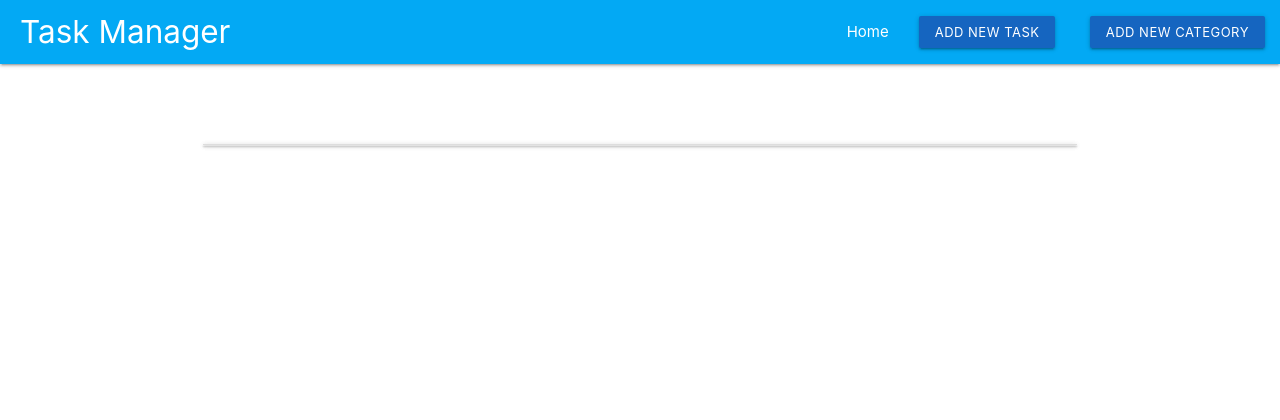
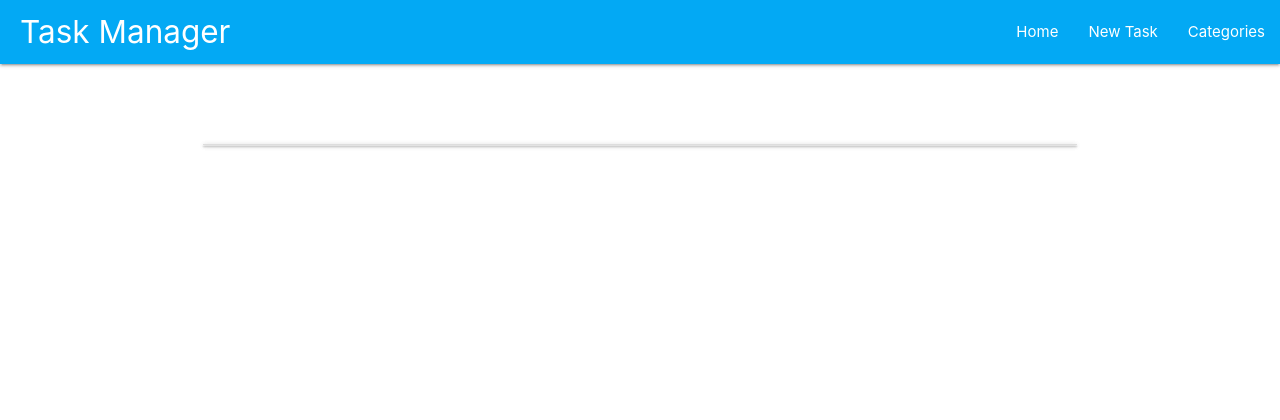
Before and after one commit to emidiovaleretto/flask-sqlalchemy-task-manager, a Flask app: page / in a window 1280 px wide. Shown: the top 420 px of the page. Run offline with Flask 2, Linux system fonts and the light colour scheme; data that the repository does not hold is empty.

Commit message:
Undone dropdown implementation.

```diff
--- a/taskmanager/static/js/script.js
+++ b/taskmanager/static/js/script.js
@@ -30,9 +30,3 @@ document.addEventListener('DOMContentLoaded', function() {
     let select = document.querySelectorAll('select');
     M.FormSelect.init(select);
   });
-
-  // dropdown initialization
-  document.addEventListener('DOMContentLoaded', function() {
-    let dropdown = document.querySelectorAll('.dropdown-trigger');
-    M.Dropdown.init(dropdown);
-  });
--- a/taskmanager/templates/base.html
+++ b/taskmanager/templates/base.html
@@ -23,18 +23,8 @@
                 <a href="#" data-target="mobile-demo" class="sidenav-trigger"><i class="fas fa-bars"></i></a>
                 <ul class="right hide-on-med-and-down">
                     <li><a href="{{ url_for('home') }}">Home</a></li>
-
-                    <!-- Dropdown Add New Task -->
-                    <ul id="add_task" class="dropdown-content">
-                        <li><a href="{{ url_for('add_task') }}">Add<i class="fas fa-plus-square right"></i></a></li>
-                    </ul>
-                    <a class="btn-small blue darken-3 dropdown-trigger" href="#!" data-target="add_task">Add New Task</a>
-
-                    <!-- Dropdown Add Category -->
-                    <ul id="add_category" class="dropdown-content">
-                        <li><a href="{{ url_for('add_category') }}">Add<i class="fas fa-plus-square"></i></a></li>
-                    </ul>
-                    <a class="btn-small blue darken-3 dropdown-trigger" href="#!" data-target="add_category">Add New Category</a>
+                    <li><a href="{{ url_for('new_task') }}">New Task</a></li>
+                    <li><a href="{{ url_for('categories') }}">Categories</a></li>
                 </ul>
             </div>
         </nav>
```
